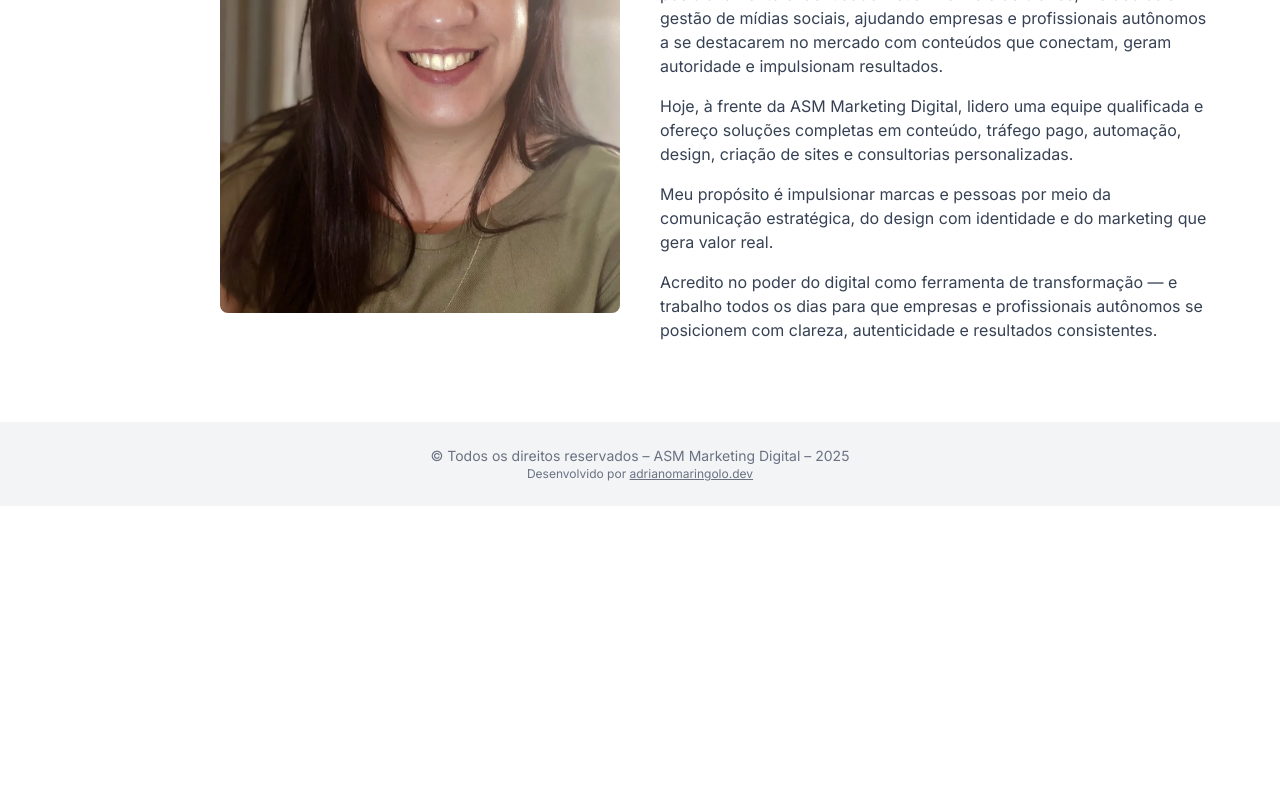
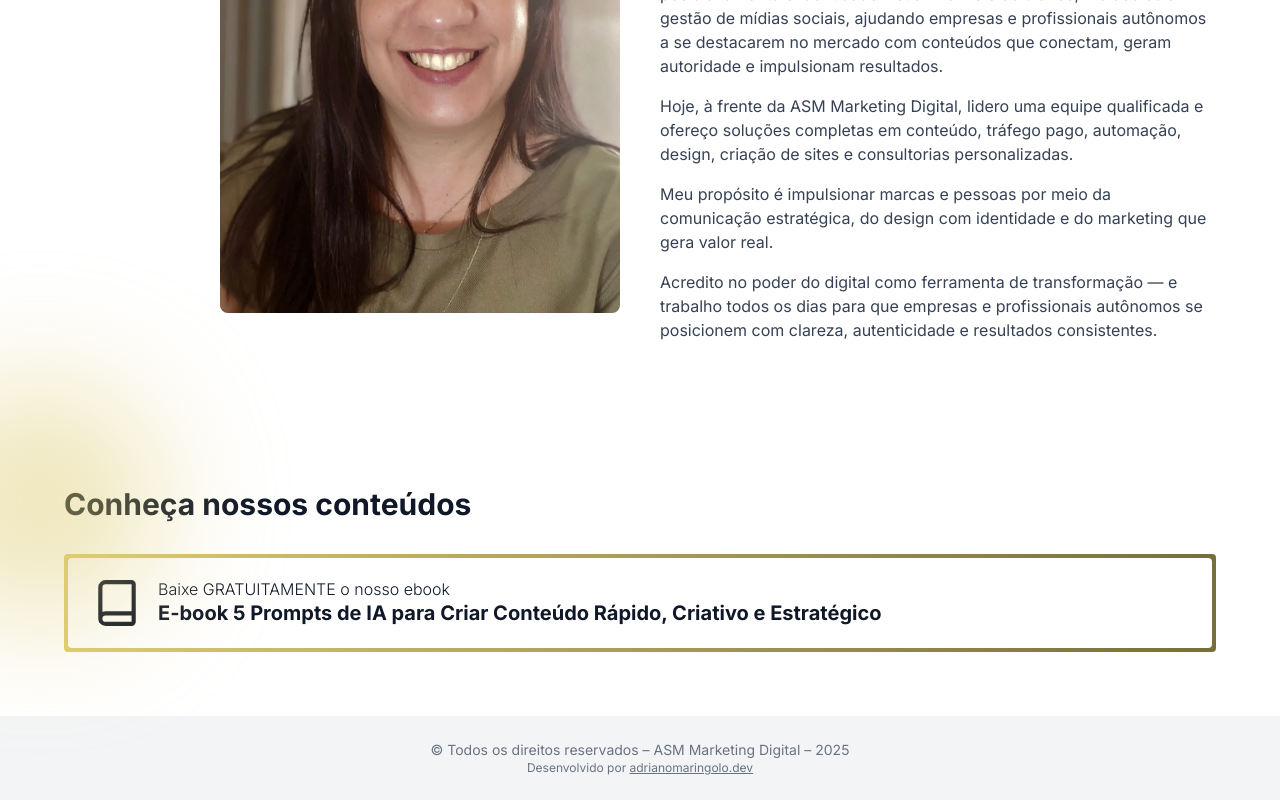
Before and after one commit to adrianomaringolo/asm-website, a Next.js app: page / in a window 1280 px wide. Shown: the part 2461-3261 px from the top of the page. Before the commit the page ends 2967 px from the top, so only its background shows below. Built offline with nearby package versions, Linux system fonts and the light colour scheme.

Commit message:
adding cta to download ebook

```diff
--- a/src/app/page.tsx
+++ b/src/app/page.tsx
@@ -3,6 +3,7 @@ import { Services } from "@/components/Services";
 import { Bio } from "@/components/Bio";
 import { Footer } from "@/components/Footer";
 import { About } from "@/components/About";
+import { Content } from "@/components/Content";
 
 export default function Home() {
   return (
@@ -11,6 +12,7 @@ export default function Home() {
       <About />
       <Services />
       <Bio />
+      <Content />
       <Footer />
     </main>
   );
--- /dev/null
+++ b/src/components/CTAEbookButton.tsx
@@ -0,0 +1,35 @@
+import clsx from "clsx";
+import { Book } from "lucide-react";
+import { ReactNode } from "react";
+
+export function CTAEbookButton({
+  text = (
+    <>
+      <span className="font-light">Baixe GRATUITAMENTE o nosso ebook</span>
+      <br />
+      <strong className="font-bold text-xl">
+        E-book 5 Prompts de IA para Criar Conteúdo Rápido, Criativo e
+        Estratégico
+      </strong>
+    </>
+  ),
+}: {
+  text?: ReactNode;
+}) {
+  return (
+    <a
+      href="https://docs.google.com/forms/d/e/1FAIpQLSf99m1mq3QJiDoZ4uSAoNC1G8ui92BXoPkd3wTQ3k7TrAA3lw/viewform?usp=dialog"
+      className={clsx(
+        "block bg-gradient-to-r from-[#DDCC70] to-[#776E3C]",
+        "font-medium px-1 py-1 rounded hover:opacity-90 transition-all",
+        "hover:shadow-2xl hover:shadow-[#776E3C]",
+        "cursor-pointer w-full"
+      )}
+    >
+      <span className="bg-white flex items-center gap-4 w-full rounded px-6 py-5 hover:bg-white/80">
+        <Book size={50} className="min-w-[50px]" />
+        <span className="text-left leading-5">{text}</span>
+      </span>
+    </a>
+  );
+}
--- /dev/null
+++ b/src/components/Content.tsx
@@ -0,0 +1,15 @@
+import { CTAEbookButton } from "./CTAEbookButton";
+
+export function Content() {
+  return (
+    <section className="py-16 px-6 md:px-12 relative">
+      <div className="absolute w-60 h-60 bg-[#DDCC70] rounded-full blur-3xl opacity-50 -left-20 -top-10" />
+      <div className="max-w-6xl mx-auto">
+        <h2 className="text-2xl md:text-3xl font-semibold mb-8 text-left">
+          <span className="font-bold">Conheça nossos conteúdos</span>
+        </h2>
+        <CTAEbookButton />
+      </div>
+    </section>
+  );
+}
```
